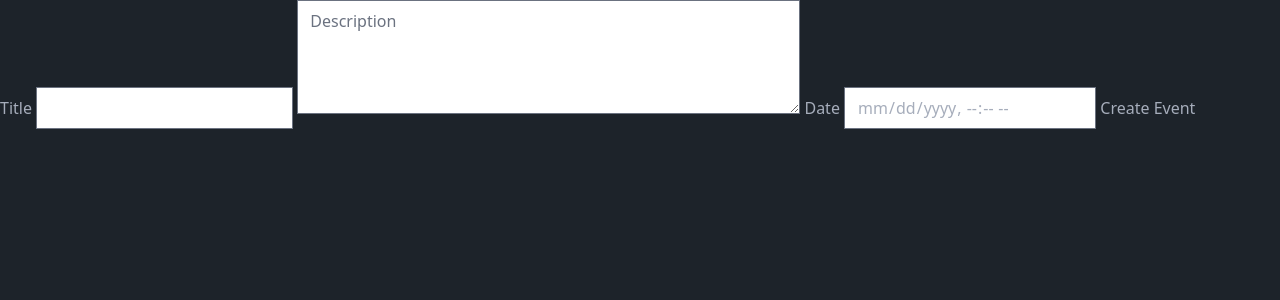
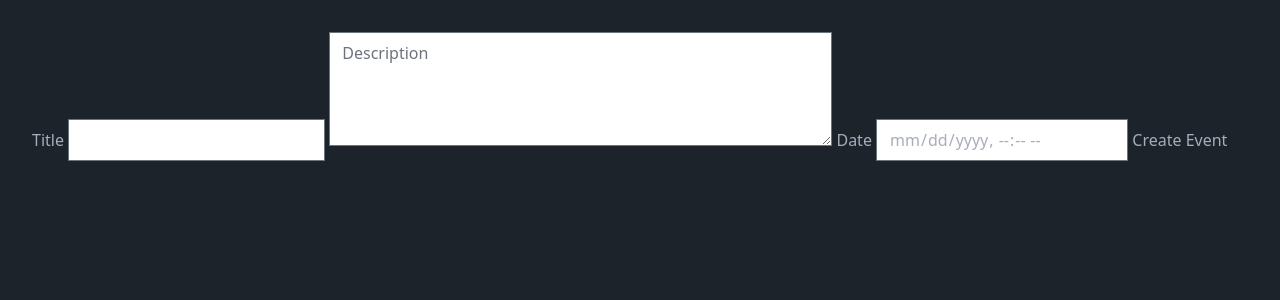
Before and after one commit to CaseyPlummer/event-planner, a SvelteKit app: page /add in a window 1280 px wide. Shown: the top 300 px of the page. Built offline with nearby package versions, Linux system fonts and the light colour scheme.

Commit message:
Very basic layout

```diff
--- a/src/routes/+layout.svelte
+++ b/src/routes/+layout.svelte
@@ -3,4 +3,55 @@
 	let { children } = $props();
 </script>
 
-{@render children()}
+<div class="app">
+	<!-- <Header /> -->
+
+	<div class="app-columns">
+		<main class="">
+			{@render children?.()}
+		</main>
+
+		<div class="sidebar-menu">
+			<!-- <Menu /> -->
+		</div>
+
+		<div class="sidebar-lists">
+			<!-- <Lists /> -->
+		</div>
+	</div>
+
+	<!-- <Footer /> -->
+</div>
+
+<style lang="scss">
+	.app {
+		display: flex;
+		flex-direction: column;
+		height: 100%;
+	}
+
+	.app-columns {
+		display: flex;
+		flex-direction: row;
+		flex: 1;
+		z-index: 1;
+		overflow: auto;
+	}
+
+	main {
+		overflow: auto;
+		padding: 2rem;
+	}
+
+	.sidebar-menu {
+		order: -1; // Main content appears first in html
+		z-index: 2;
+		display: none; // Not using yet
+	}
+
+	.sidebar-lists {
+		order: -1; // Main content appears first in html
+		z-index: 1;
+		display: none; // Not using yet
+	}
+</style>
```
